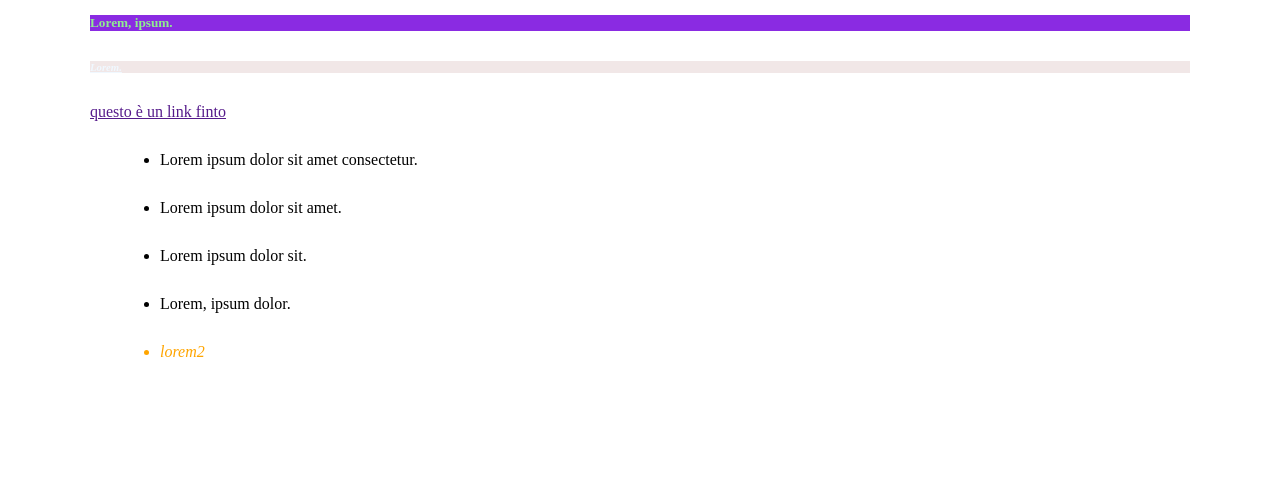
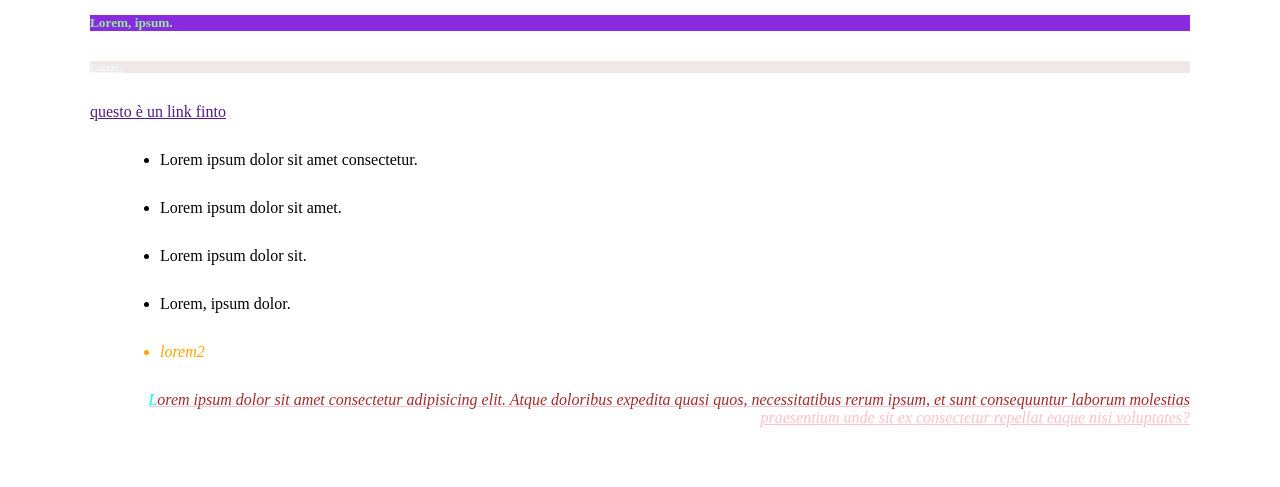
Before and after one commit to sabrinabarzoni/miaesercizi, a plain HTML site: page index5.html in a window 1280 px wide. Shown: the part 348-835 px from the top of the page. Before the commit the page ends 800 px from the top, so only its background shows below. Drawn offline with Linux system fonts and the light colour scheme.

Commit message:
fix color p

```diff
--- a/index5.html
+++ b/index5.html
@@ -10,10 +10,11 @@
 
 <body>
     <h1 class="font">Lorem ipsum dolor sit amet.</h1>
-    <p class="size_text">Lorem ipsum dolor sit, amet consectetur adipisicing elit. Quas voluptatum obcaecati enim distinctio in delectus
+    <p class="size_text">Lorem ipsum dolor sit, amet consectetur adipisicing elit. Quas voluptatum obcaecati enim
+        distinctio in delectus
         atque officiis qui autem, doloremque debitis eligendi unde nisi accusantium ad, exercitationem nihil itaque
         possimus!</p>
-        <h2 class="underlined_title" >ipsum, dolor sit amet consectetur adipisicing.</h2>
+    <h2 class="underlined_title">ipsum, dolor sit amet consectetur adipisicing.</h2>
     <h3>Lorem, ipsum dolor sit amet consectetur adipisicing elit. Veniam, quaerat.</h3>
     <h4 class="font color text">Lorem, ipsum dolor.</h4>
     <h5 id="titlecolor">Lorem, ipsum.</h5>
@@ -26,6 +27,9 @@
         <li>Lorem, ipsum dolor.</li>
         <li>lorem2</li>
     </ul>
+    <p class="color__c" id="color__i">Lorem ipsum dolor sit amet consectetur adipisicing elit. Atque doloribus expedita
+        quasi quos, necessitatibus rerum ipsum, et sunt consequuntur laborum molestias praesentium unde sit ex
+        consectetur repellat eaque nisi voluptates?</p>
 
 </body>
 
--- a/style.css
+++ b/style.css
@@ -80,3 +80,15 @@ ul li:last-child {
     color: orange;
     font-style: italic;
 }
+
+p {
+    color: pink;
+}
+
+.color__c::first-letter {
+color: aqua;
+}
+
+#color__i::first-line{
+    color: brown;
+}
```
Lines whose indentation alone changed are shown as unchanged.
